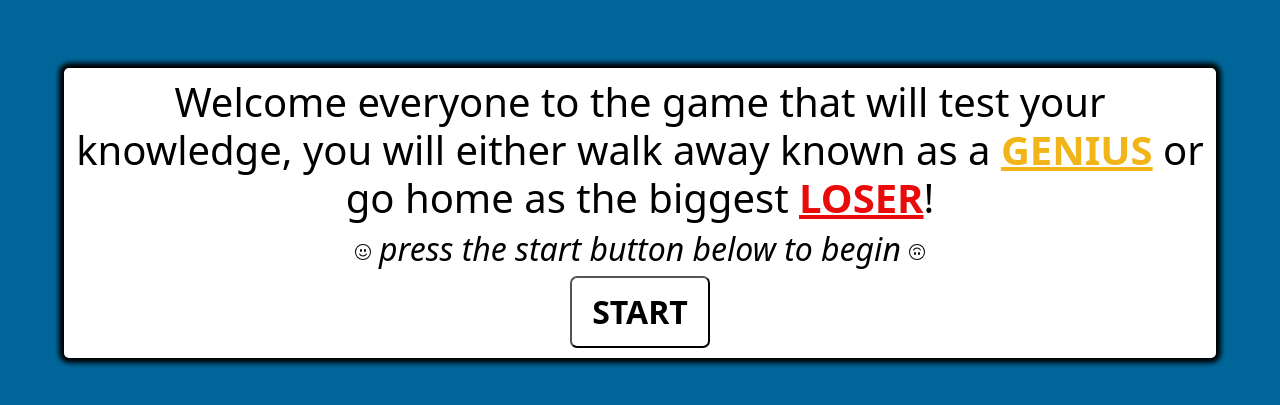
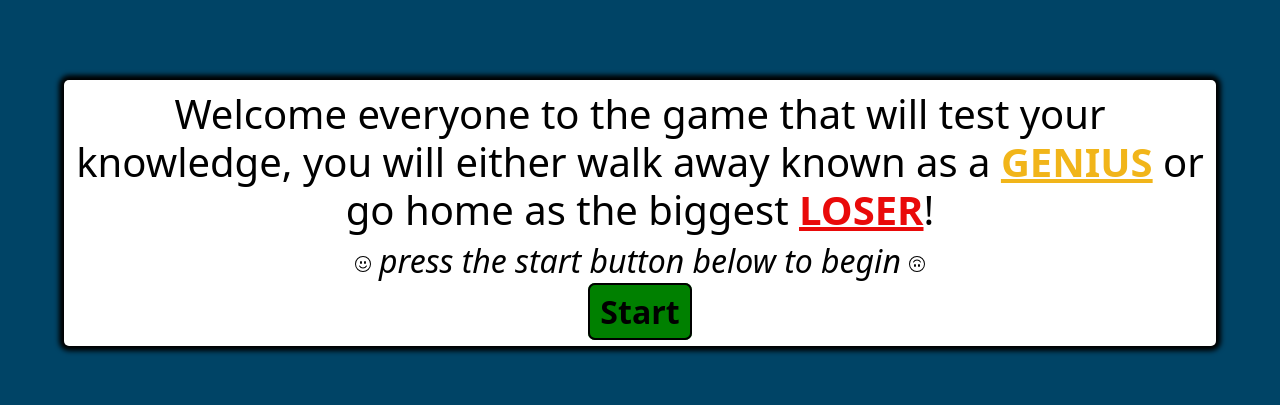
Before and after one commit to mvictn/milestone-1, a plain HTML site: page index.html in a window 1280 px wide. Shown: the part 187-592 px from the top of the page. Drawn offline with nearby package versions, Linux system fonts and the light colour scheme.

Commit message:
got my start button to work

```diff
--- a/index.css
+++ b/index.css
@@ -1,17 +1,3 @@
-:root{
-    --hue-neutral: 200;
-}
-body {
---hue: var(--hue-neutral);
- background-color: hsl(var(--hue), 100%, 30%);
- padding: 0;
- margin: 0;
- display: flex;
- justify-content: center;
- align-items: center;
- width: 100vw ;
- height: 100vh;
-}
 .first-slide{
     color: black;
     text-align: center;
@@ -25,8 +11,11 @@ body {
     border-radius: 7px;
     font-size: 2rem;
     font-weight: bold;
-    padding: 10px 20px;
-    background-color: white;
+    padding: 5px 10px;
+    background-color: green;
+    border: 2px solid black;
+    text-decoration: none;
+    color: black;
 }
 
 .b-1{
--- a/index.html
+++ b/index.html
@@ -7,6 +7,7 @@
     <title>Trivia</title>
     <link href="https://cdn.jsdelivr.net/npm/bootstrap@5.2.0/dist/css/bootstrap.min.css" rel="stylesheet" integrity="sha384-gH2yIJqKdNHPEq0n4Mqa/HGKIhSkIHeL5AyhkYV8i59U5AR6csBvApHHNl/vI1Bx" crossorigin="anonymous">
     <link rel="stylesheet" href="./index.css">
+    <link rel="stylesheet" href="./questions.css">
 </head>
 <body>
 
@@ -25,7 +26,7 @@
             <path d="M4.285 6.433a.5.5 0 0 0 .683-.183A3.498 3.498 0 0 1 8 4.5c1.295 0 2.426.703 3.032 1.75a.5.5 0 0 0 .866-.5A4.498 4.498 0 0 0 8 3.5a4.5 4.5 0 0 0-3.898 2.25.5.5 0 0 0 .183.683zM7 9.5C7 8.672 6.552 8 6 8s-1 .672-1 1.5.448 1.5 1 1.5 1-.672 1-1.5zm4 0c0-.828-.448-1.5-1-1.5s-1 .672-1 1.5.448 1.5 1 1.5 1-.672 1-1.5z"/>
             </svg>
         </h2>
-            <button id="start-btn" class="start-btn" >START</button>
+            <a href="./questions.html" id="start-btn" class="start-btn"> Start </a>
         </div>
 </body>
 <script src="./index.js"></script>
--- a/questions.css
+++ b/questions.css
@@ -22,7 +22,7 @@ body{
 }
 .container{
     width: 800px;
-    max-width: 80%;
+    max-width: 90%;
     background-color: white;
     border-radius: 5px;
     padding: 10px;
```
